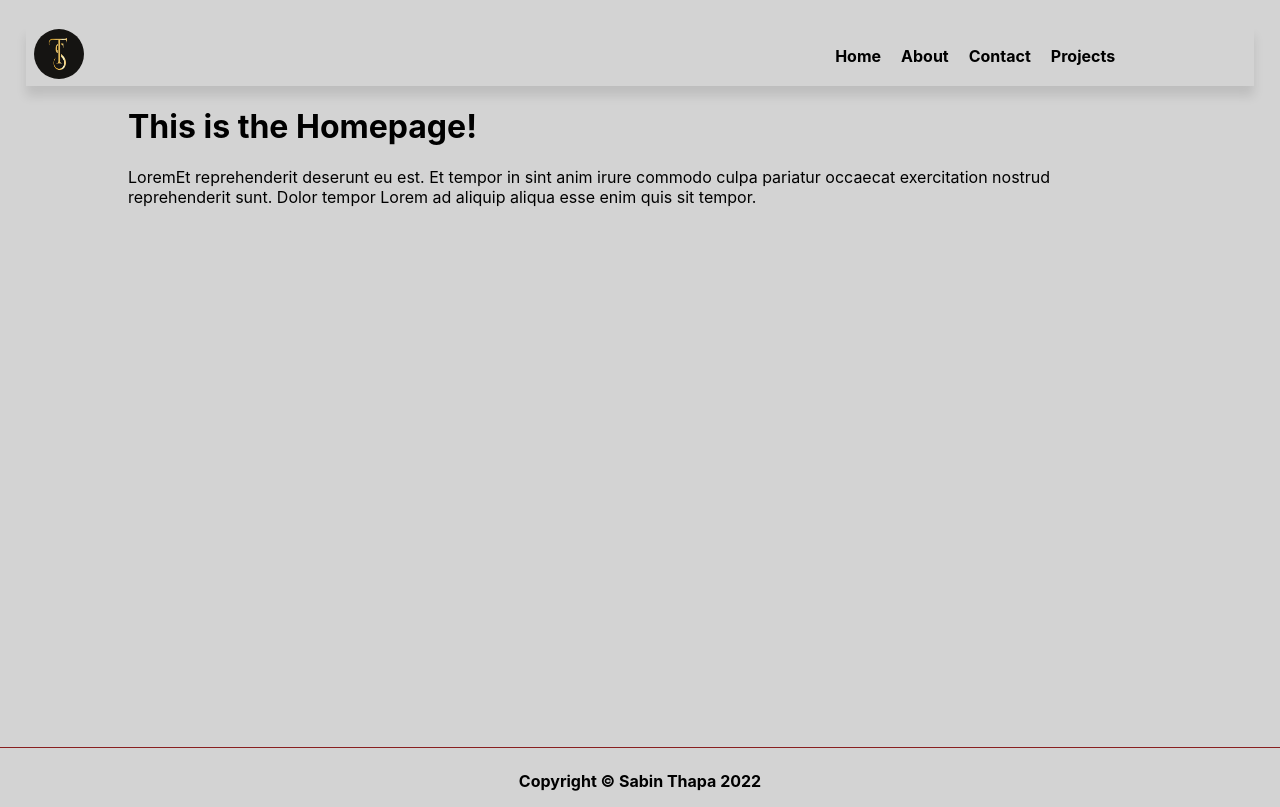
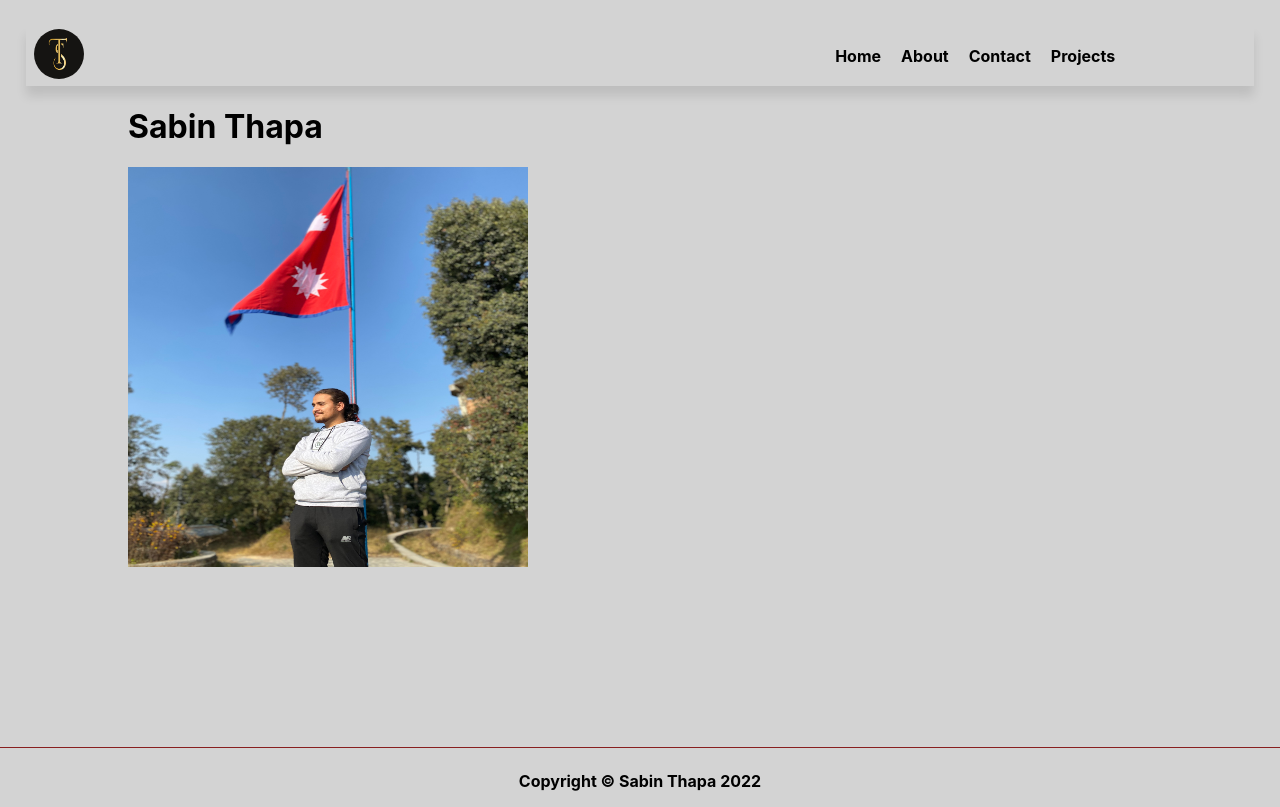
Before and after one commit to sabin-thapa/nextjs-2022, a Next.js app: page / in a window 1280 px wide. Built offline with nearby package versions, Linux system fonts and the light colour scheme.

Commit message:
add 404 styles

```diff
--- a/package.json
+++ b/package.json
@@ -11,7 +11,8 @@
   "dependencies": {
     "next": "12.0.7",
     "react": "17.0.2",
-    "react-dom": "17.0.2"
+    "react-dom": "17.0.2",
+    "react-icons": "^4.3.1"
   },
   "devDependencies": {
     "eslint": "8.6.0",
--- a/pages/index.js
+++ b/pages/index.js
@@ -1,3 +1,4 @@
+import Image from "next/image";
 import Title from "../components/Title";
 export default function Home() {
   return (
@@ -5,14 +6,8 @@ export default function Home() {
       <Title title="Home" />
       <div>
         <div>
-          <h1>This is the Homepage!</h1>
-          <p>
-            {" "}
-            LoremEt reprehenderit deserunt eu est. Et tempor in sint anim irure
-            commodo culpa pariatur occaecat exercitation nostrud reprehenderit
-            sunt. Dolor tempor Lorem ad aliquip aliqua esse enim quis sit
-            tempor.
-          </p>
+          <h1>Sabin Thapa</h1>
+          <Image src="/sabin.jpg" height={400} width={400} />
         </div>
       </div>
     </>
--- a/styles/globals.css
+++ b/styles/globals.css
@@ -26,6 +26,12 @@ a {
   align-items: flex-end;
 }
 
+.not-found-container {
+  position: absolute;
+  left: 30%;
+  top: 30%;
+}
+
 .not-found {
   text-align: center;
 }
```
Also changed, not shown: pages/404.js (+7 -1 lines), 1 other file (tests, documents, lock files or other folders).
